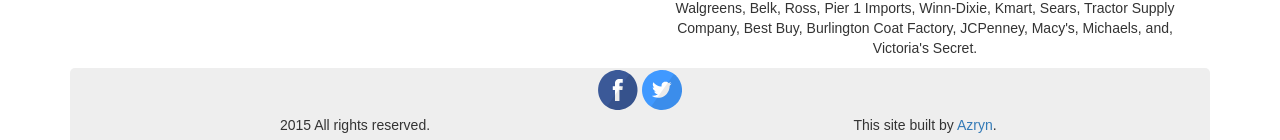
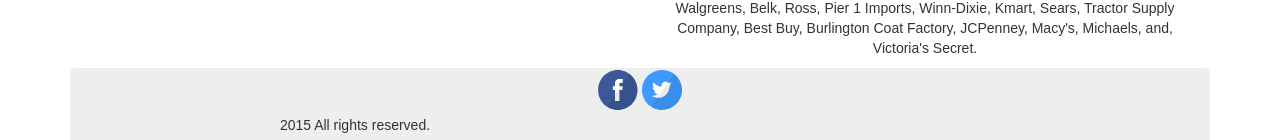
Before and after one commit to Cash4GiftCards/www, a Jekyll site: the page built from index.html, in a window 1280 px wide. Shown: the part 1229-1369 px from the top of the page. Built offline with Jekyll 4.4.1, drawn with Linux system fonts in a browser that asks for light colours; nearby versions of some CDN libraries; some web fonts are replaced; Markdown is read by kramdown in place of the engine named in the settings; comment, search, counter and statistics services are not loaded.

Commit message:
Update footer.html

```diff
--- a/_includes/footer.html
+++ b/_includes/footer.html
@@ -6,9 +6,6 @@
           <div class="col-md-6">
             <p>2015 All rights reserved.
           </div>
-          <div class="col-md-6">
-            <p>This site built by <a href="http://github.com/Azryn">Azryn</a>.
-          </div>
         </div>
     </footer>
   </div>
```
